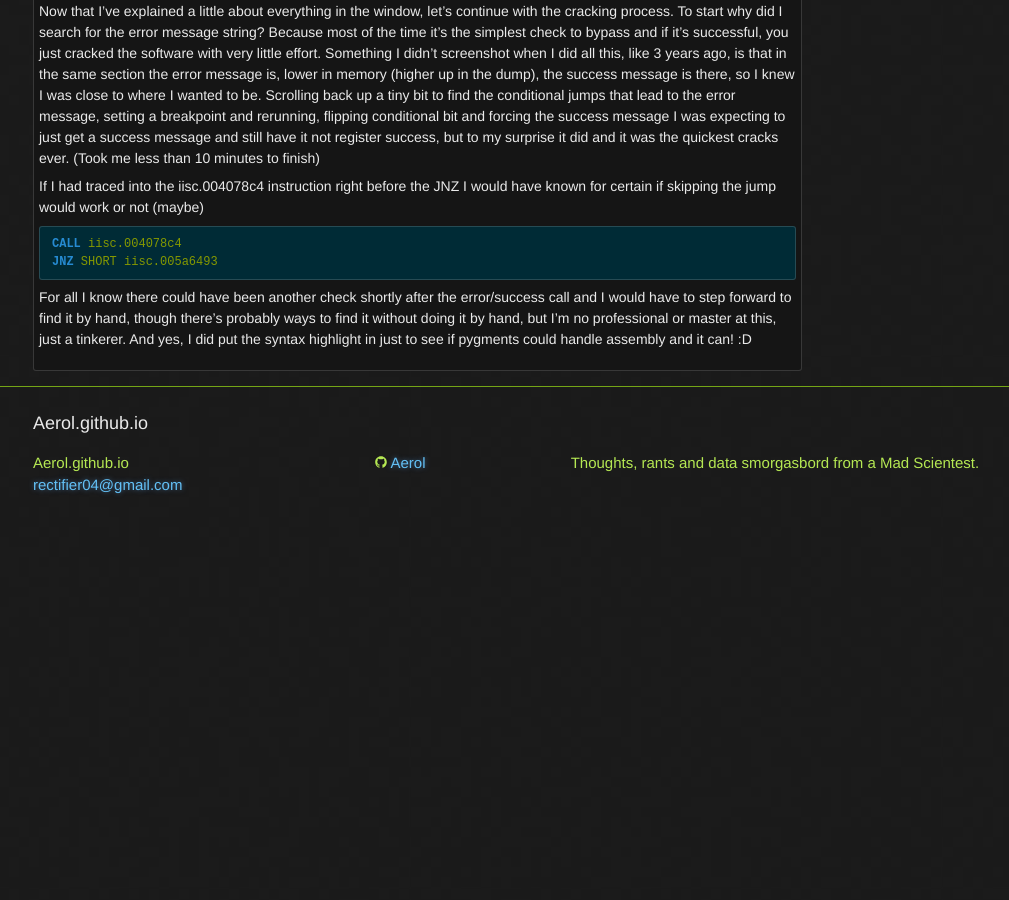
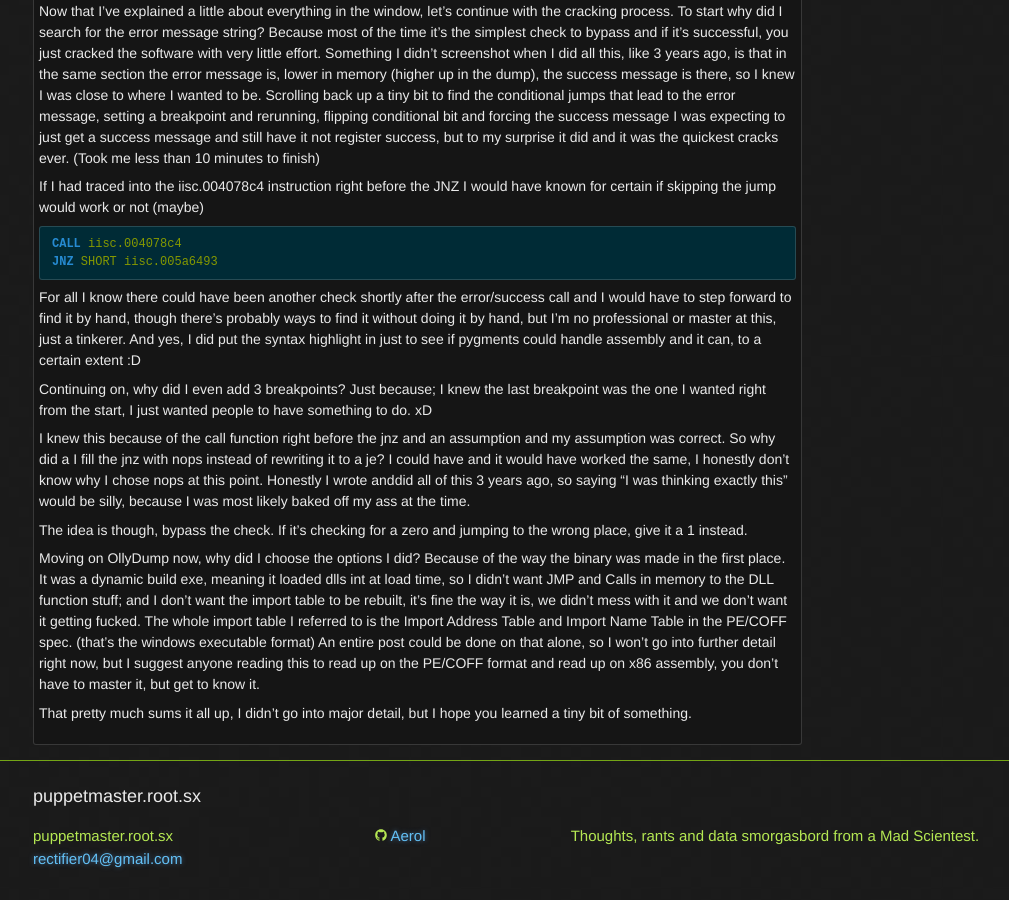
Before and after one commit to Aerol/Aerol.github.io, a Jekyll site: the page built from _posts/2014-09-11-crack-tutorial-details.markdown, in a window 1280 px wide and 900 px high, scrolled down 708 px. Shown: the whole window, without its empty margins (122-1131 px from the left). Built offline with Jekyll 4.4.1, drawn with Linux system fonts in a browser that asks for light colours; before the commit the page ends 1235 px from its top, so only the background shows below that; some of the changed text lies outside the part shown.

Commit message:
Finished crack tutorial detail post and changed site name

```diff
--- a/_config.yml
+++ b/_config.yml
@@ -1,5 +1,5 @@
 # Site settings
-title: Aerol.github.io
+title: puppetmaster.root.sx
 email: rectifier04@gmail.com
 description: > # this means to ignore newlines until "baseurl:"
   Thoughts, rants and data smorgasbord from a Mad Scientest.
--- a/_posts/2014-09-11-crack-tutorial-details.markdown
+++ b/_posts/2014-09-11-crack-tutorial-details.markdown
@@ -28,4 +28,14 @@ CALL iisc.004078c4
 JNZ SHORT iisc.005a6493
 {% endhighlight %}
 
-For all I know there could have been another check shortly after the error/success call and I would have to step forward to find it by hand, though there's probably ways to find it without doing it by hand, but I'm no professional or master at this, just a tinkerer. And yes, I did put the syntax highlight in just to see if pygments could handle assembly and it can! :D
+For all I know there could have been another check shortly after the error/success call and I would have to step forward to find it by hand, though there's probably ways to find it without doing it by hand, but I'm no professional or master at this, just a tinkerer. And yes, I did put the syntax highlight in just to see if pygments could handle assembly and it can, to a certain extent :D
+
+Continuing on, why did I even add 3 breakpoints? Just because; I knew the last breakpoint was the one I wanted right from the start, I just wanted people to have something to do. xD
+
+I knew this because of the call function right before the jnz and an assumption and my assumption was correct. So why did a I fill the jnz with nops instead of rewriting it to a je? I could have and it would have worked the same, I honestly don't know why I chose nops at this point. Honestly I wrote anddid all of this 3 years ago, so saying "I was thinking exactly this" would be silly, because I was most likely baked off my ass at the time.
+
+The idea is though, bypass the check. If it's checking for a zero and jumping to the wrong place, give it a 1 instead.
+
+Moving on OllyDump now, why did I choose the options I did? Because of the way the binary was made in the first place. It was a dynamic build exe, meaning it loaded dlls int at load time, so I didn't want JMP and Calls in memory to the DLL function stuff; and I don't want the import table to be rebuilt, it's fine the way it is, we didn't mess with it and we don't want it getting fucked. The whole import table I referred to is the Import Address Table and Import Name Table in the PE/COFF spec. (that's the windows executable format) An entire post could be done on that alone, so I won't go into further detail right now, but I suggest anyone reading this to read up on the PE/COFF format and read up on x86 assembly, you don't have to master it, but get to know it.
+
+That pretty much sums it all up, I didn't go into major detail, but I hope you learned a tiny bit of something.
```
